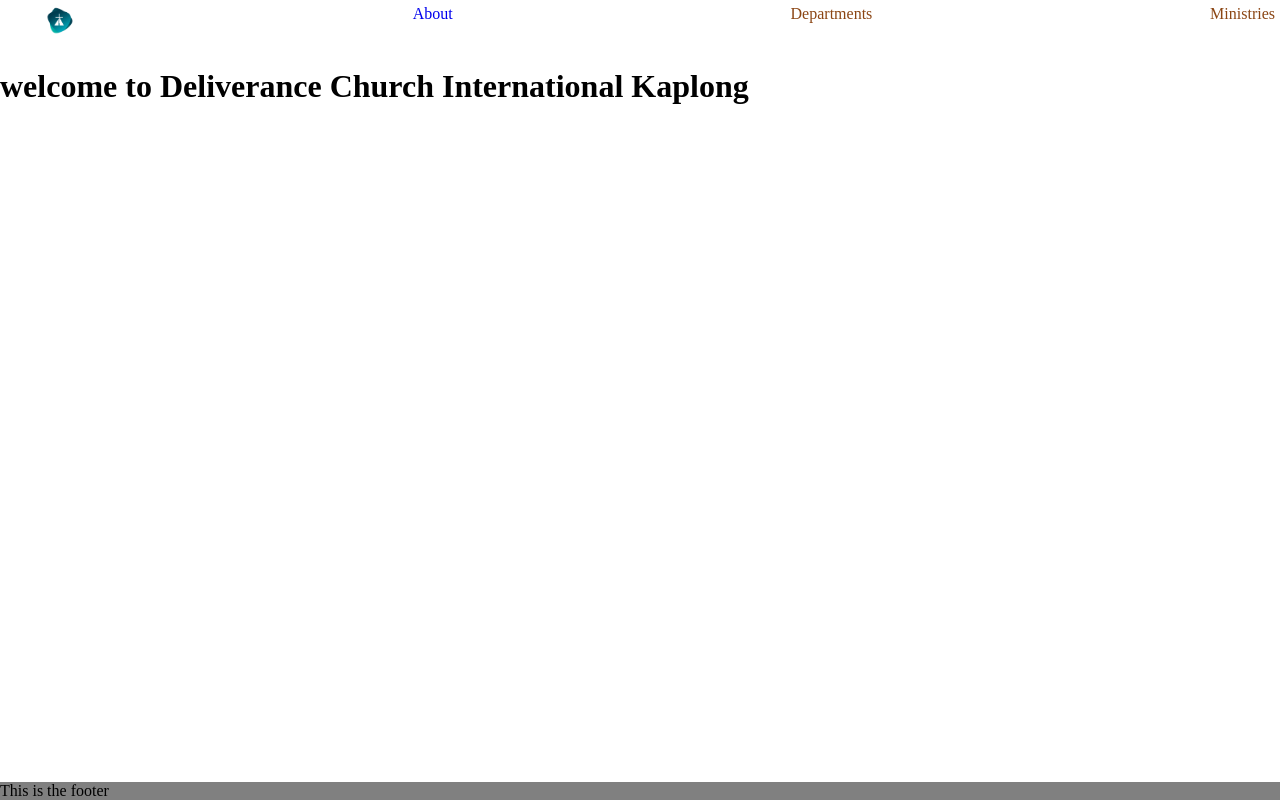
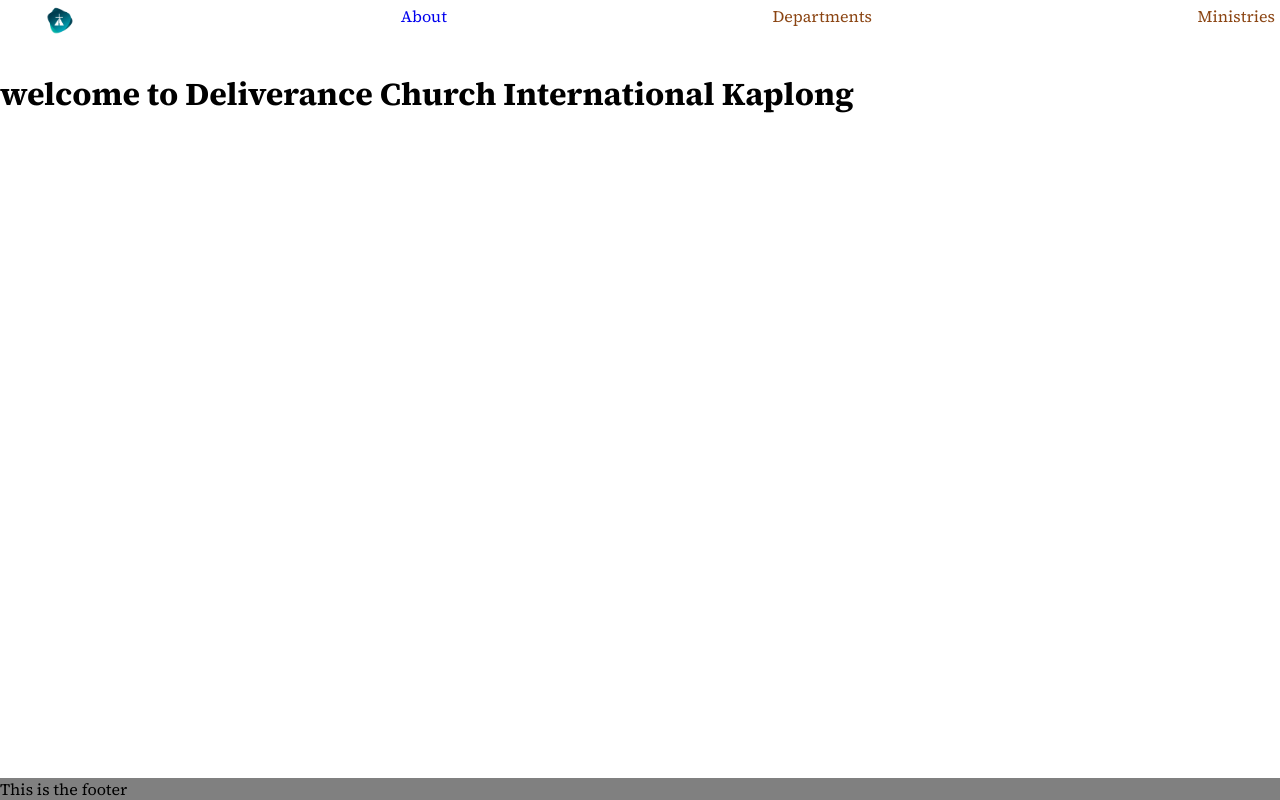
Before and after one commit to kimutai-codes/deli-blog, a Next.js app: page / in a window 1280 px wide. Built offline with nearby package versions, Linux system fonts and the light colour scheme.

Commit message:
font family

```diff
--- a/styles/try.css
+++ b/styles/try.css
@@ -1,5 +1,7 @@
+@import url('https://fonts.googleapis.com/css2?family=Source+Serif+4:ital,wght@0,200;0,300;0,400;0,500;0,600;0,700;0,800;0,900;1,200;1,300;1,400;1,500;1,600;1,700;1,800;1,900&display=swap');
 * {
 	margin: 0;
+  font-family: 'Source Serif 4', sans-serif;
 }
 
 ul {
```
